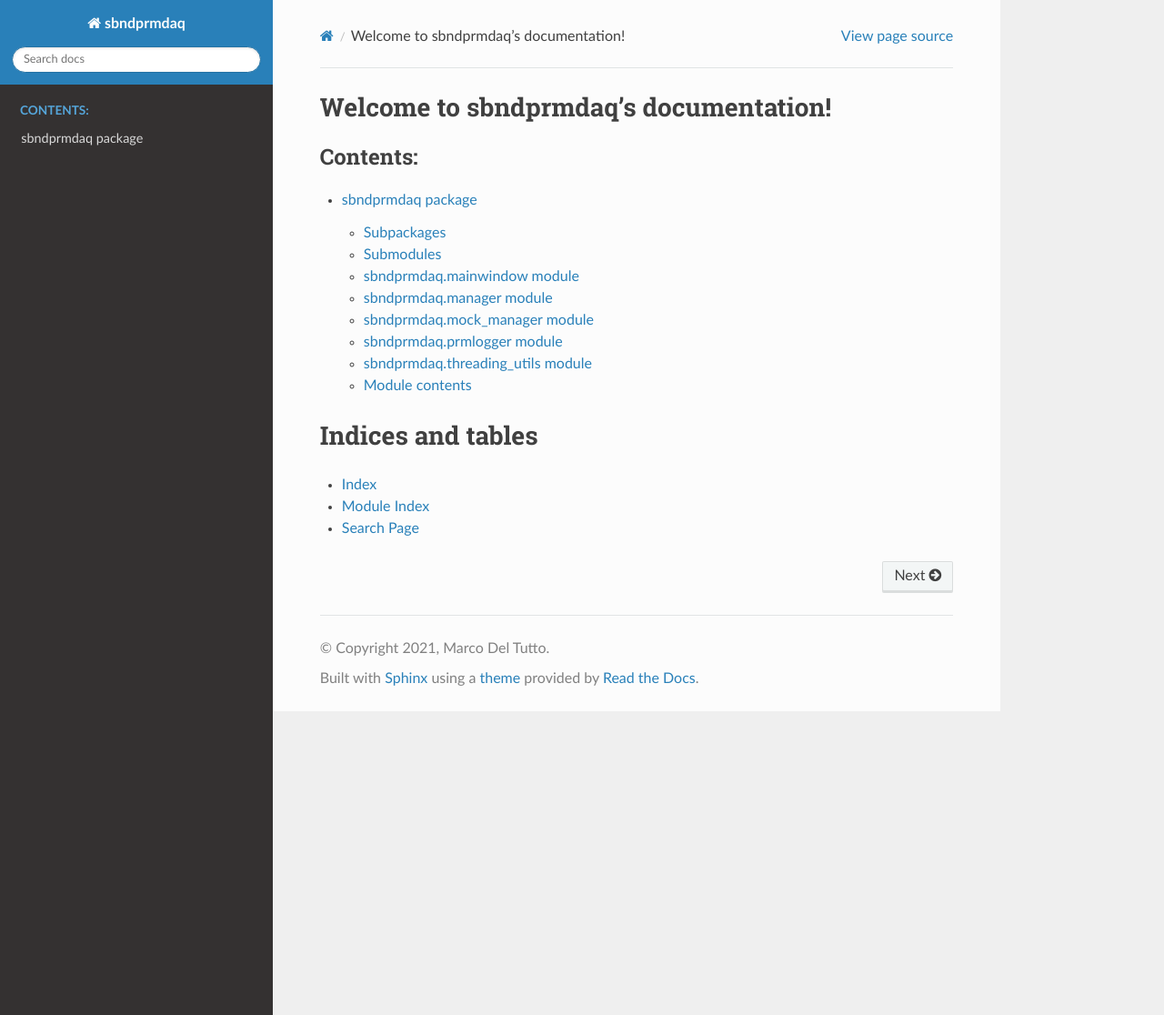
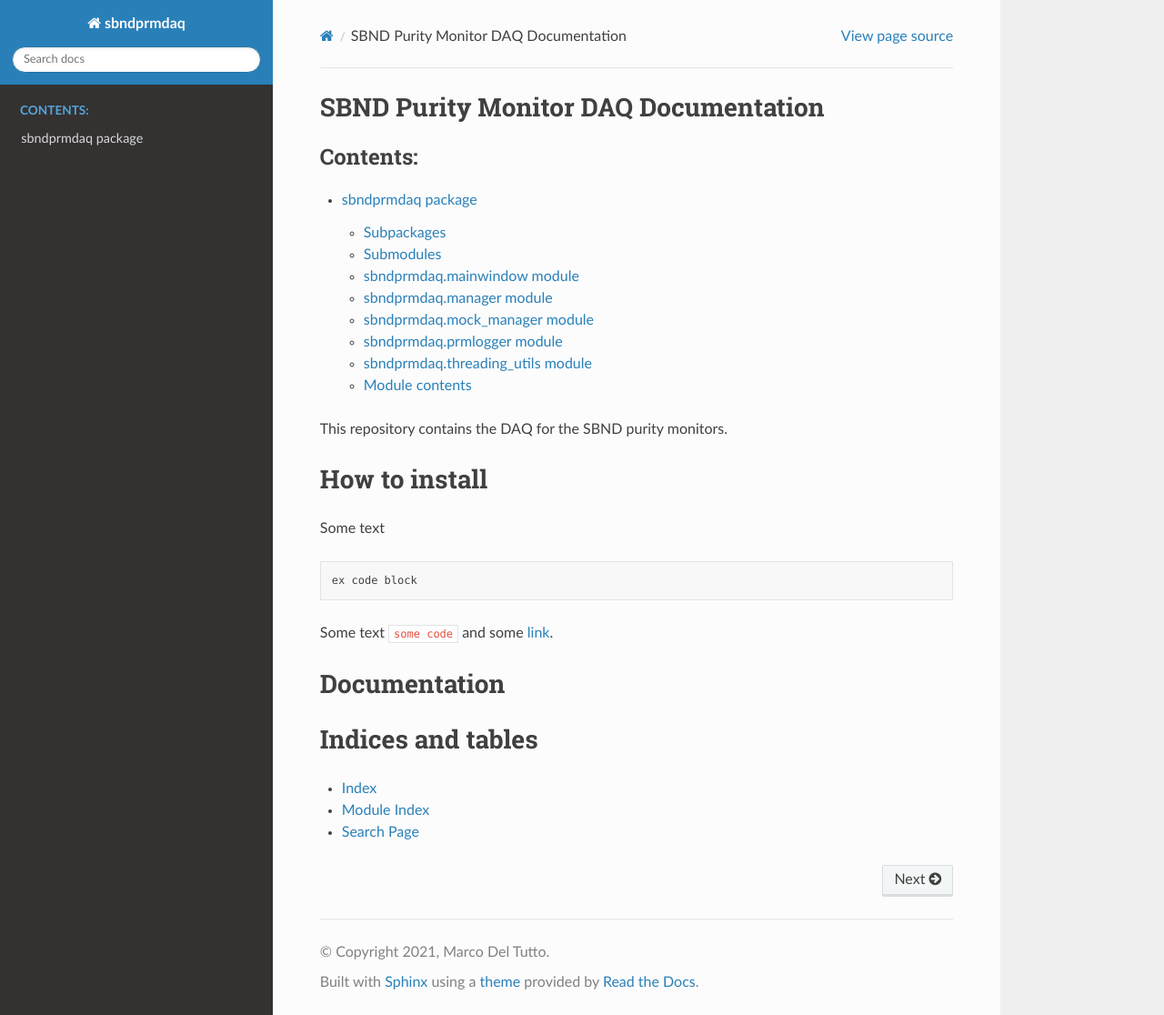
Before and after one commit to marcodeltutto/SBNDPurityMonitorDAQ, a Sphinx documentation site: the page built from docs/source/index.rst, in a window 1280 px wide and 1116 px high. Shown: the whole window at 91% size. Built offline with Sphinx 7.4.7 and the Read the Docs theme 2.0.0, drawn with Linux system fonts in a browser that asks for light colours; pages that are not in the unit, such as notebooks, are missing from menus.

Commit message:
Update documentation

```diff
--- a/docs/source/conf.py
+++ b/docs/source/conf.py
@@ -29,8 +29,9 @@ author = 'Marco Del Tutto'
 # ones.
 extensions = [
     'sphinx.ext.autodoc',
-    'sphinx.ext.viewcode',
-    'sphinx.ext.githubpages',
+    'sphinx.ext.napoleon',
+    # 'sphinx.ext.viewcode',
+    # 'sphinx.ext.githubpages',
 ]
 
 autodoc_mock_imports = ['atsapi', 'sbndprmdaq.digitizer.atsapi']
--- a/docs/source/index.rst
+++ b/docs/source/index.rst
@@ -3,7 +3,7 @@
    You can adapt this file completely to your liking, but it should at least
    contain the root `toctree` directive.
 
-Welcome to sbndprmdaq's documentation!
+SBND Purity Monitor DAQ Documentation
 ======================================
 
 .. toctree::
@@ -13,6 +13,24 @@ Welcome to sbndprmdaq's documentation!
    .. sbndprmdaq.parallel_communication
    sbndprmdaq
 
+This repository contains the DAQ for the SBND purity monitors.
+
+How to install
+==============
+
+Some text
+
+.. code-block:: bash
+
+    ex code block
+
+Some text ``some code`` and some `link <https://google.com/>`_.
+
+
+Documentation
+=============
+
+
 
 
 Indices and tables
```
